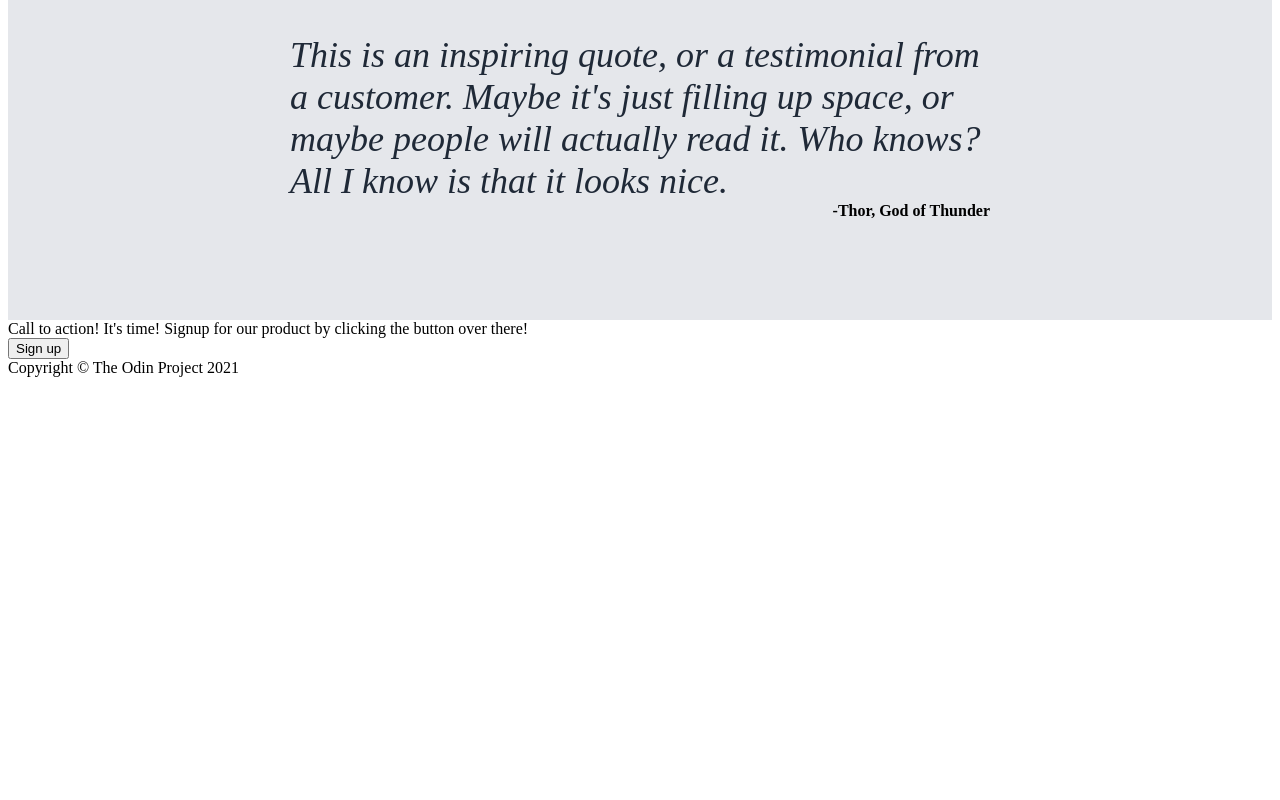
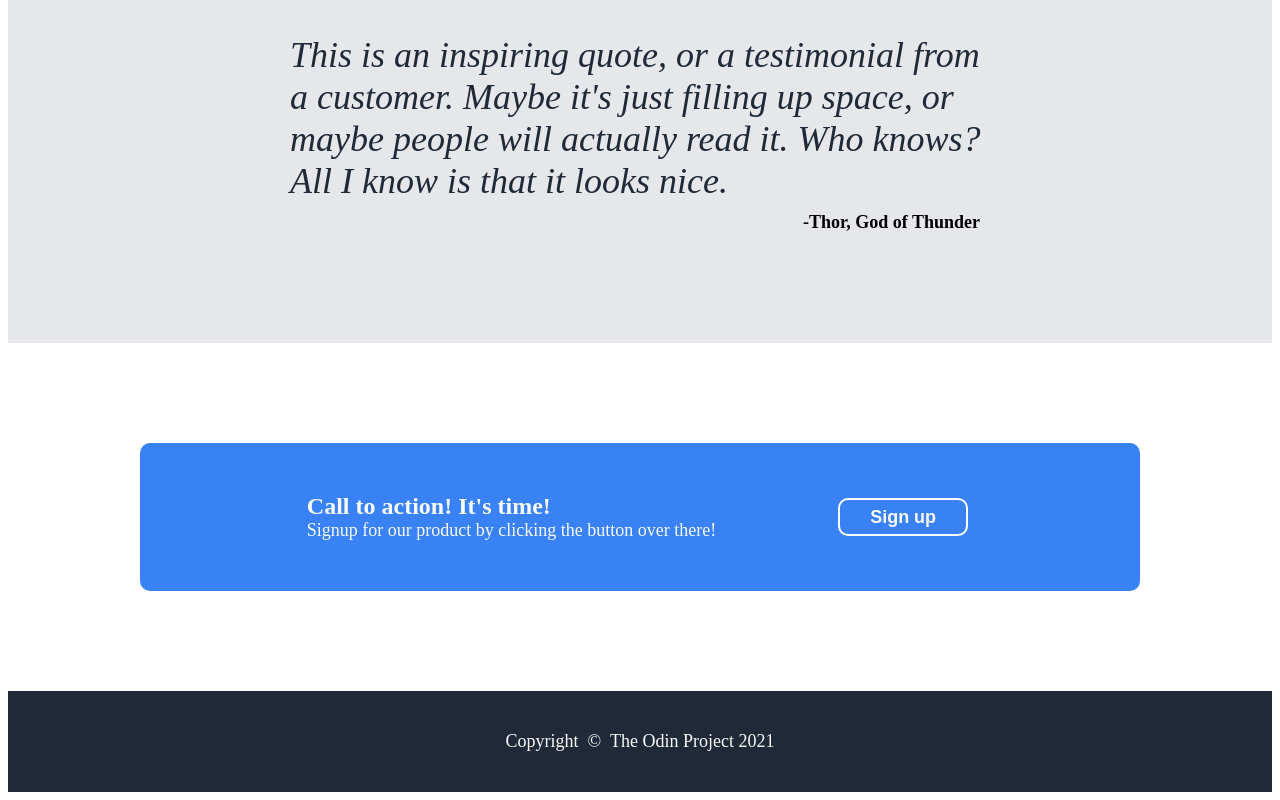
Before and after one commit to shubhshubh99/landing-page, a plain HTML site: page index.html in a window 1280 px wide. Shown: the part 950-1750 px from the top of the page. Before the commit the page ends 1335 px from the top, so only its background shows below. Drawn offline with Linux system fonts and the light colour scheme.

Commit message:
Complete styling of remaining page

```diff
--- a/index.html
+++ b/index.html
@@ -61,10 +61,14 @@
         </div>
 
         <div class="sec4">
-            <div class="sec4-text">Call to action! It's time! Signup for our product by clicking the button over there!</div>
+            <div class="sec4-text">
+                <div class="sec4-text1">Call to action! It's time! </div>
+                <div class="sec4-text2">Signup for our product by clicking the button over there!</div>
+            </div>
+
             <button class="button">Sign up</button>
         </div>
 
-        <div class="footer">Copyright <span>&copy</span> The Odin Project 2021 </div>
+        <div class="footer">Copyright &nbsp; <span>&copy</span> &nbsp; The Odin Project 2021 </div>
     </body>
 </html>
--- a/style.css
+++ b/style.css
@@ -161,6 +161,7 @@ a {
 .sec3 .quote {
     flex: 1;
     font-size: 36px;
+    font-weight: lighter;
     font-style: italic;
     color: #1F2937;
     max-width: 700px;
@@ -169,7 +170,68 @@ a {
 .sec3 .thor {
     flex: 1;
     display: flex;
+    font-size: 18px;
     font-weight: bold;
     max-width: 700px;
     justify-content: end;
+    margin: 10px;
 }
+
+.sec4 {
+    /* border: 3px solid black; */
+    border-radius: 10px;
+    display: flex;
+    justify-content: space-evenly;
+
+    background-color: #3882F6;
+    color: #F9FAF8;
+
+    padding: 50px;
+    max-width: 900px;
+    margin-left: auto;
+    margin-right: auto;
+    margin-top: 100px;
+    margin-bottom: 100px;
+}
+
+.sec4-text {
+    /* border: 3px solid green; */
+    display: flex;
+
+    flex-direction: column;
+}
+
+.sec4-text1,
+.sec4-text2 {
+    /* border: 3px solid black; */
+}
+
+.sec4 .button {
+    border: 2px solid white;
+    border-radius: 10px;
+    background-color: #3882F6;
+    color: #F9FAF8;
+    font-size: 18px;
+    font-weight: bold;
+    padding: 0px 30px;
+    margin: 5px;
+}
+
+.sec4-text1 {
+    font-size: 24px;
+    font-weight: bold;
+}
+
+.sec4-text2 {
+    font-size: 18px;
+}
+
+.footer {
+    display: flex;
+    justify-content: center;
+    background-color: #1F2937;
+    color: #F9FAF8;
+
+    font-size: 18px;
+    padding: 40px;
+}
```
